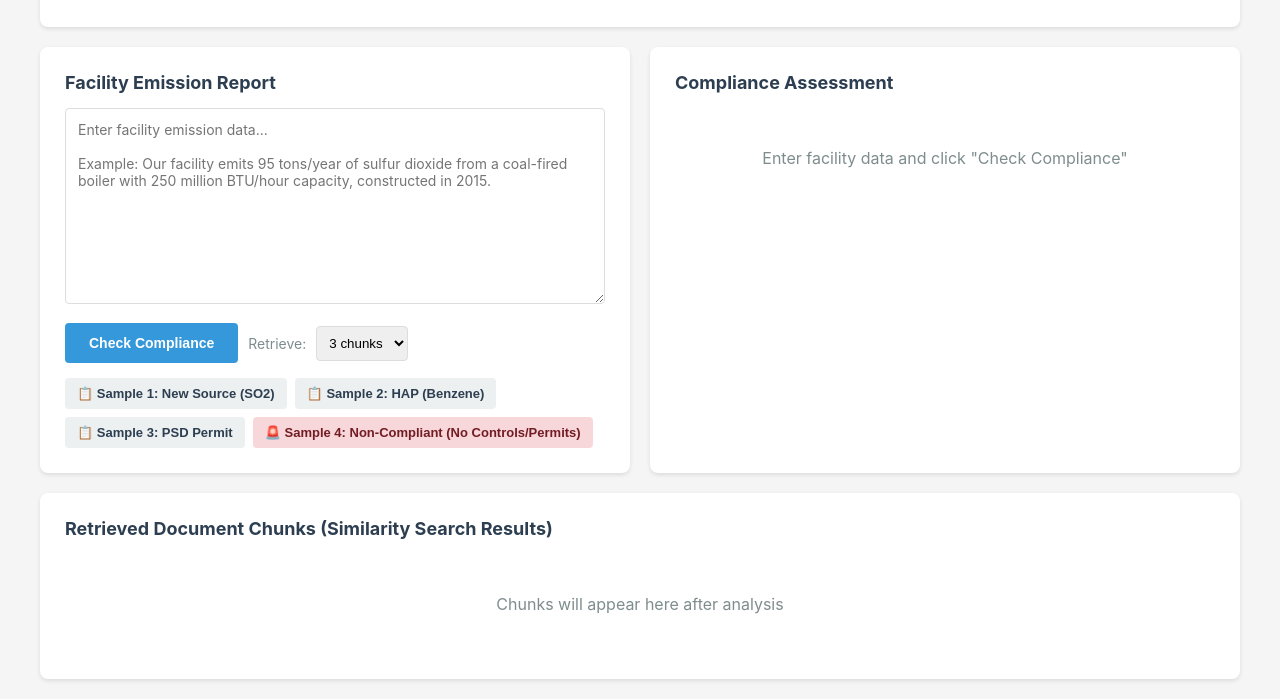
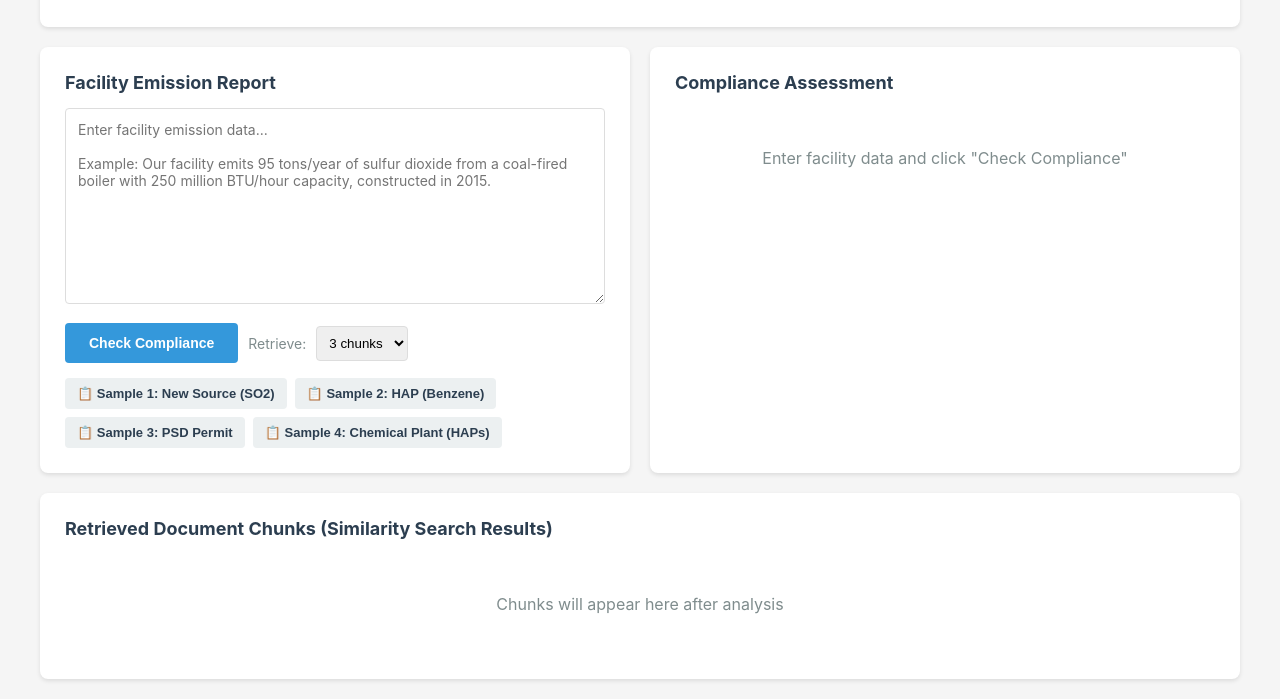
Before and after one commit to tmarrotte/bis-438-genai, a plain HTML site: page llm-apis/rag_example/web-demo/templates/compliance_checker.html in a window 1280 px wide. Shown: the part 122-821 px from the top of the page. Drawn offline with Linux system fonts and the light colour scheme.

Commit message:
made fix to scenario descriptions

```diff
--- a/llm-apis/rag_example/web-demo/templates/compliance_checker.html
+++ b/llm-apis/rag_example/web-demo/templates/compliance_checker.html
@@ -66,7 +66,7 @@ Example: Our facility emits 95 tons/year of sulfur dioxide from a coal-fired boi
                     <button class="sample" onclick="loadSample(1)">📋 Sample 1: New Source (SO2)</button>
                     <button class="sample" onclick="loadSample(2)">📋 Sample 2: HAP (Benzene)</button>
                     <button class="sample" onclick="loadSample(3)">📋 Sample 3: PSD Permit</button>
-                    <button class="sample" onclick="loadSample(4)" style="background:#f8d7da;color:#721c24;">🚨 Sample 4: Non-Compliant (No Controls/Permits)</button>
+                    <button class="sample" onclick="loadSample(4)">📋 Sample 4: Chemical Plant (HAPs)</button>
                 </div>
             </div>
 
```
Also changed, not shown: 1 other file.
